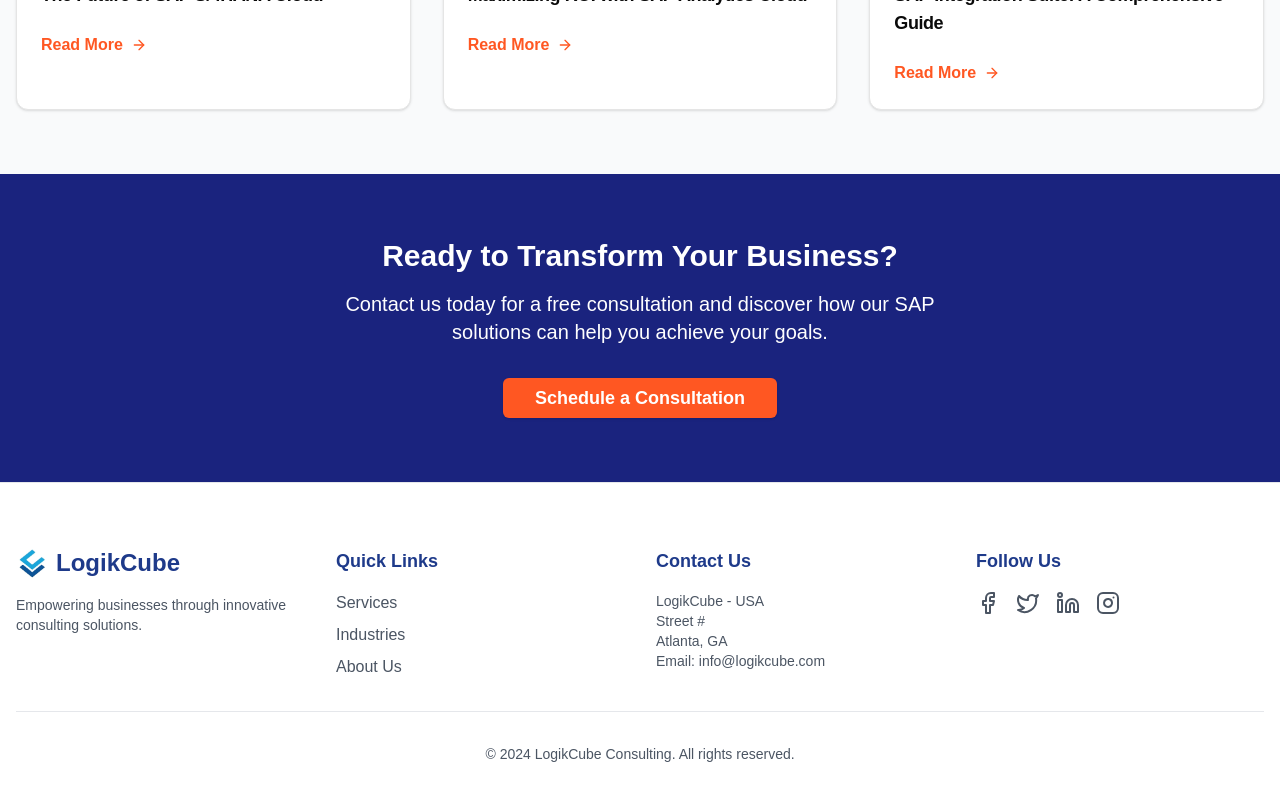
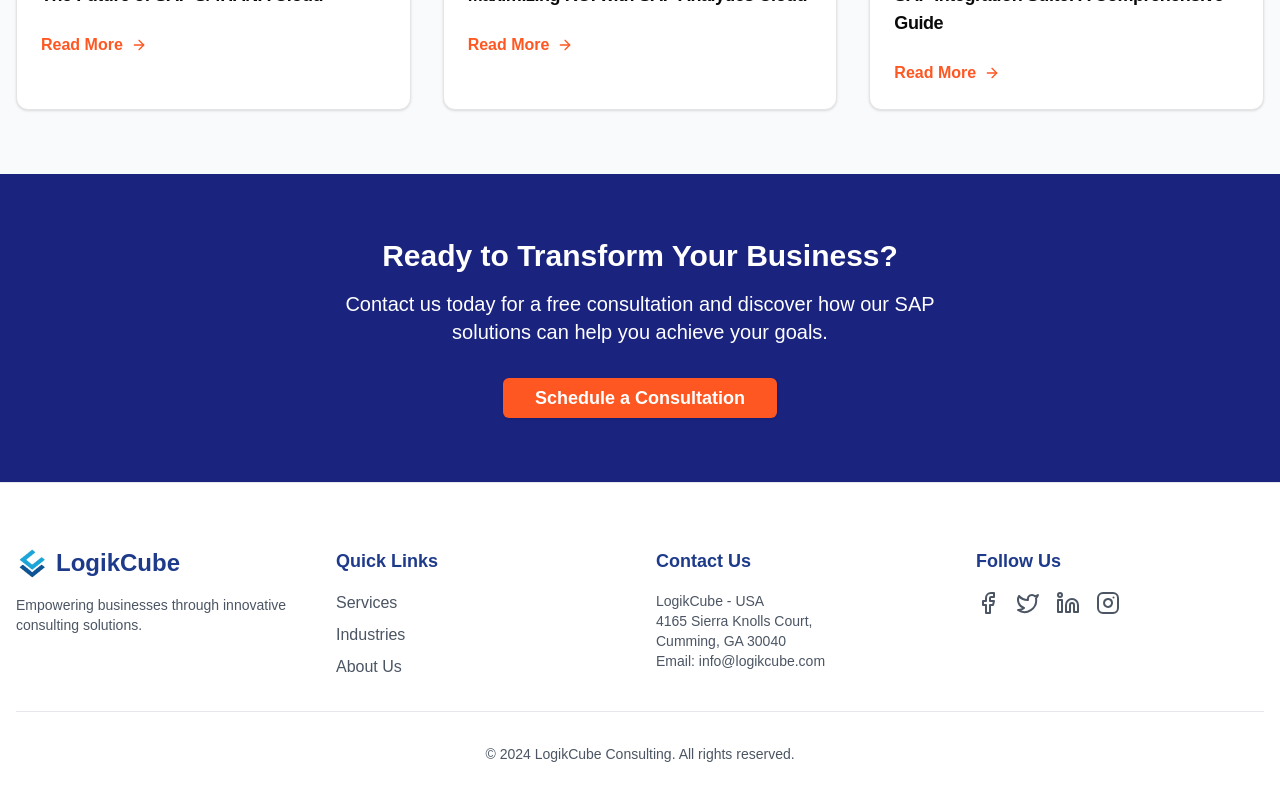
Before and after one commit to ArkaDutta-Maker/logic-cube, a Next.js app: page / in a window 1280 px wide. Shown: the part 2394-3194 px from the top of the page. Built offline with nearby package versions, Linux system fonts and the light colour scheme.

Commit message:
Update footer.tsx
address change

```diff
--- a/components/ui/footer.tsx
+++ b/components/ui/footer.tsx
@@ -65,8 +65,8 @@ export default function Footer() {
             </h3>
             <address className="not-italic text-sm text-gray-600">
               <p>LogikCube - USA</p>
-              <p>Street #</p>
-              <p>Atlanta, GA</p>
+              <p> 4165 Sierra Knolls Court,</p>
+              <p>Cumming, GA 30040</p>
               <p>Email: info@logikcube.com </p>
             </address>
           </div>
```
